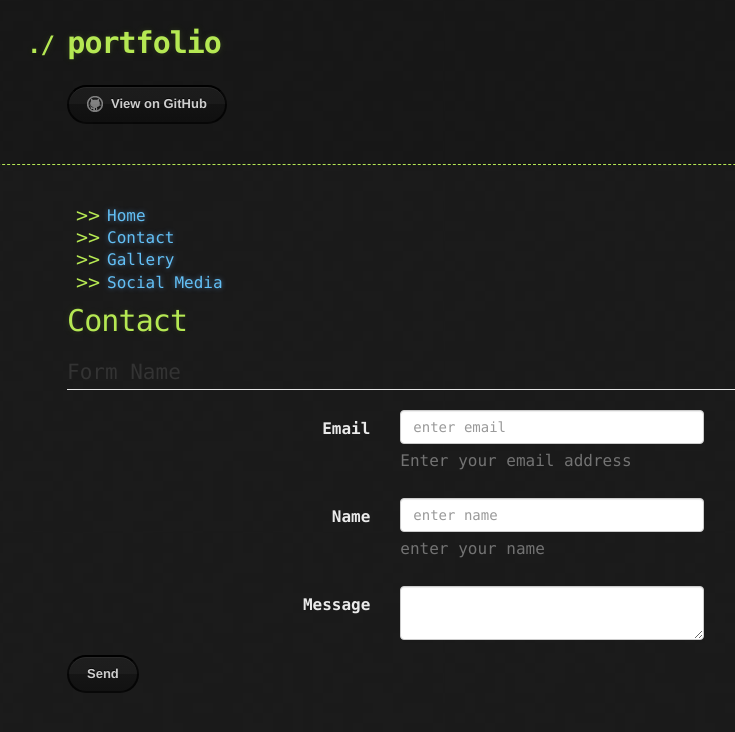
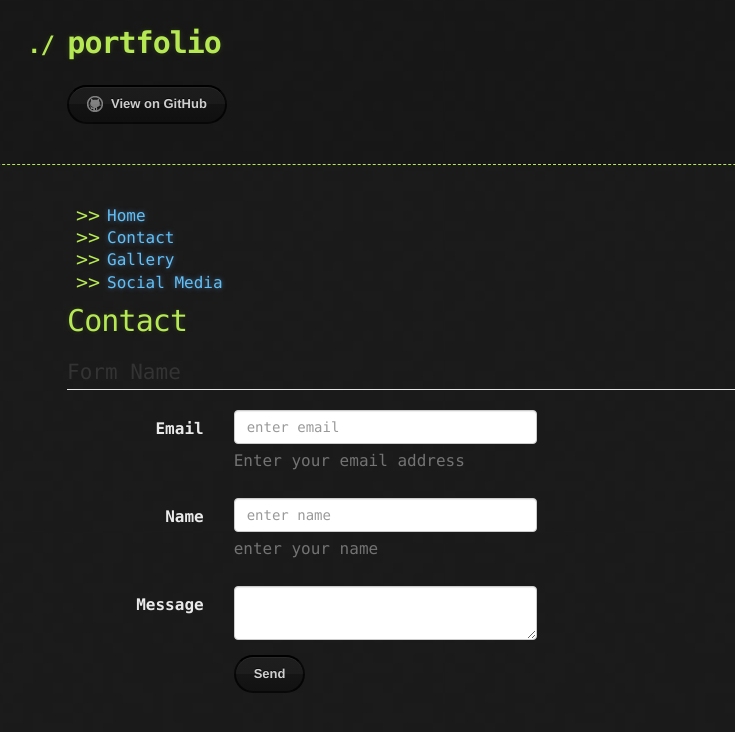
Before and after one commit to Sam2471/portfolio, a Jekyll site: the page built from contact.md, in a window 1280 px wide. Shown: the top 732 px of the page, without its empty margins (88-823 px from the left). Built offline with Jekyll 4.4.1, drawn with Linux system fonts in a browser that asks for light colours; the repository's description, which GitHub fills in, is left out.

Commit message:
Update contact.html

```diff
--- a/_layouts/contact.html
+++ b/_layouts/contact.html
@@ -51,7 +51,7 @@
 
 <!-- Text input-->
 <div class="form-group">
-  <label class="col-md-4 control-label" for="email">Email</label>
+  <label class="col-md-2 control-label" for="email">Email</label>
   <div class="col-md-4">
   <input id="_replyto" name="_replyto" type="email" placeholder="enter email" class="form-control input-md">
   <span class="help-block">Enter your email address</span>
@@ -60,7 +60,7 @@
 
 <!-- Text input-->
 <div class="form-group">
-  <label class="col-md-4 control-label" for="name">Name</label>
+  <label class="col-md-2 control-label" for="name">Name</label>
   <div class="col-md-4">
   <input id="name" name="name" type="text" placeholder="enter name" class="form-control input-md">
   <span class="help-block">enter your name</span>
@@ -69,7 +69,7 @@
 
 <!-- Textarea -->
 <div class="form-group">
-  <label class="col-md-4 control-label" for="textarea">Message</label>
+  <label class="col-md-2 control-label" for="textarea">Message</label>
   <div class="col-md-4">
     <textarea class="form-control" id="textarea" name="textarea"></textarea>
   </div>
@@ -77,7 +77,7 @@
 
 <!-- Button -->
 <div class="form-group">
-
+  <label class="col-md-2 control-label" for="textarea"></label>
   <div class="col-md-4">
 
     <input type="submit" value="Send" id="singlebutton" name="singlebutton" class="btn btn-primary">
```
